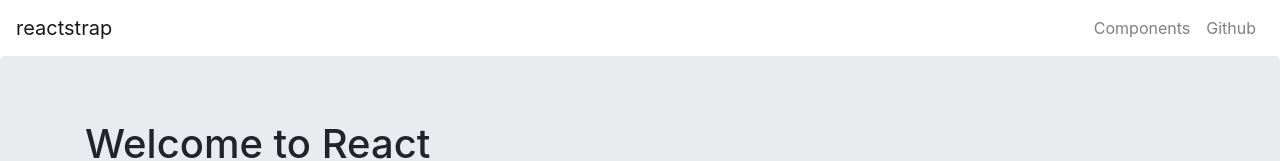
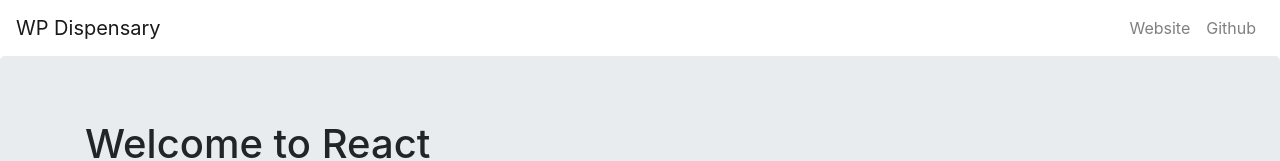
Before and after one commit to robertdevore/wpd-react-tests, a React (Create React App) app: page / in a window 1280 px wide. Shown: the top 161 px of the page. Built offline with nearby package versions, Linux system fonts and the light colour scheme; no server answers.

Commit message:
:ok_hand: IMPROVE: Update header title and links

```diff
--- a/src/App.js
+++ b/src/App.js
@@ -40,15 +40,15 @@ class App extends Component {
     return (
       <div>
           <Navbar color="inverse" light expand="md">
-              <NavbarBrand href="/">reactstrap</NavbarBrand>
+              <NavbarBrand href="/">WP Dispensary</NavbarBrand>
               <NavbarToggler onClick={this.toggle} />
               <Collapse isOpen={this.state.isOpen} navbar>
                   <Nav className="ml-auto" navbar>
                       <NavItem>
-                          <NavLink href="/components/">Components</NavLink>
+                          <NavLink href="https://www.wpdispensary.com/">Website</NavLink>
                       </NavItem>
                       <NavItem>
-                          <NavLink href="https://github.com/reactstrap/reactstrap">Github</NavLink>
+                          <NavLink href="https://github.com/robertdevore/wpd-react">Github</NavLink>
                       </NavItem>
                   </Nav>
               </Collapse>
```
